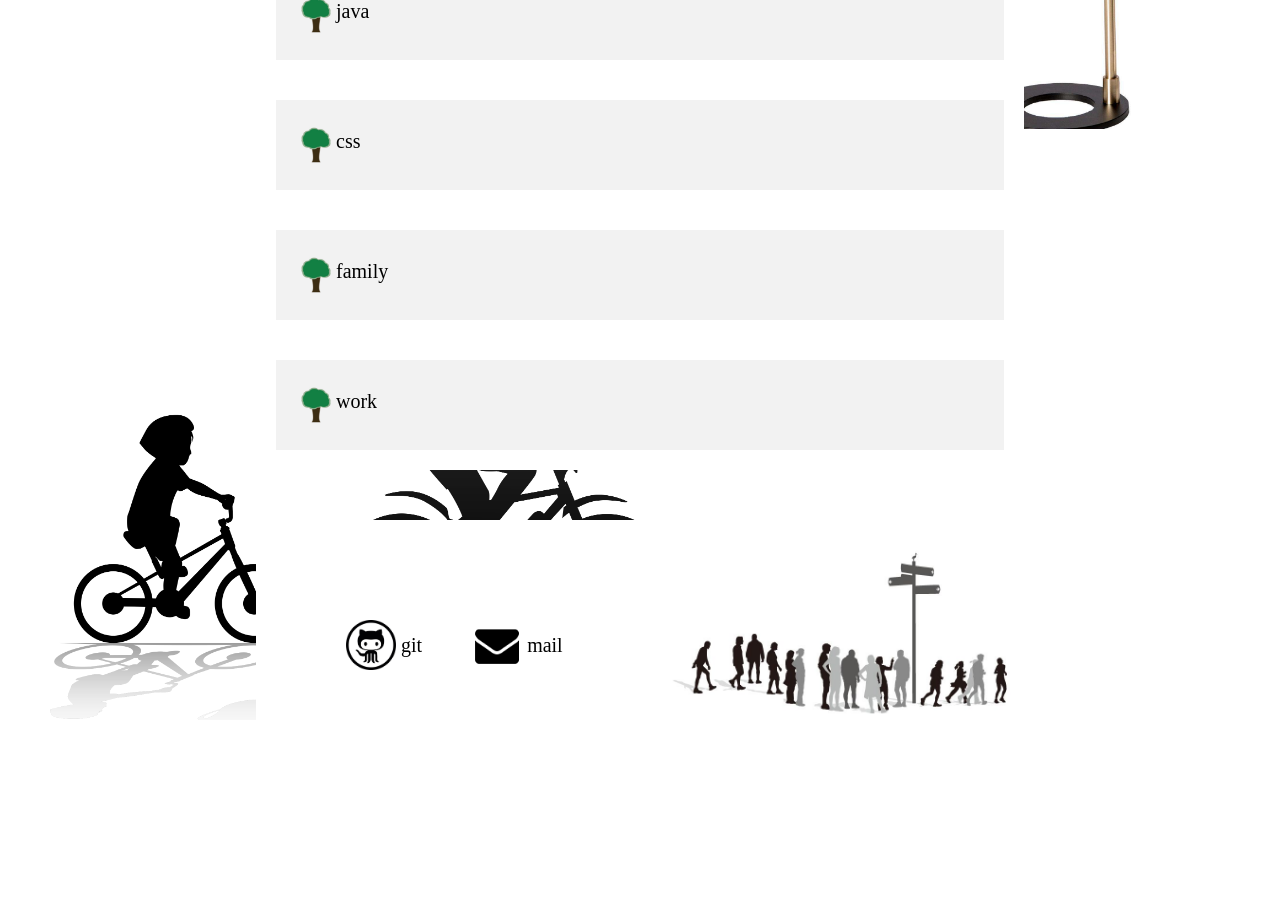
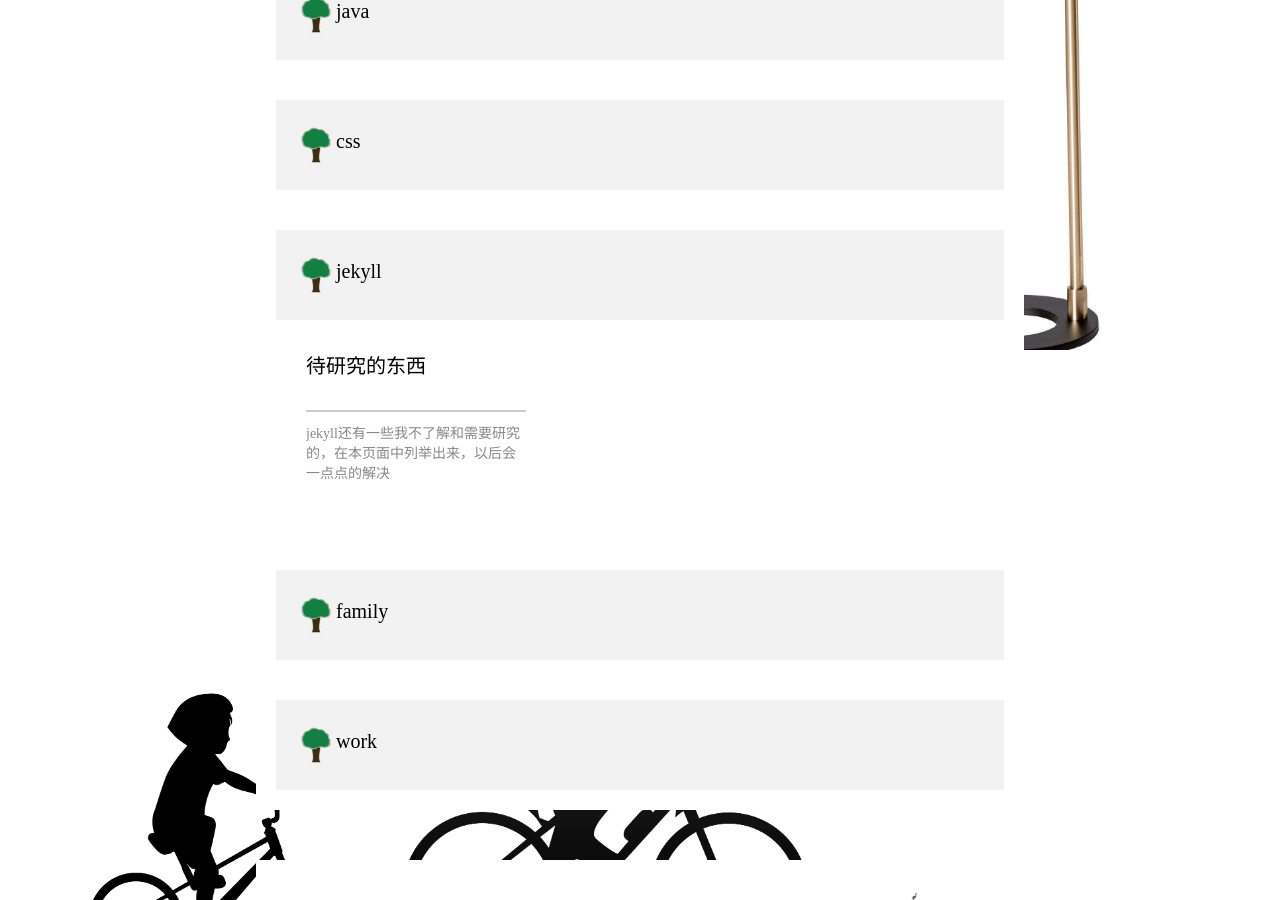
Before and after one commit to ziya05/ziya05.github.io, a Jekyll site: the page built from index.html, in a window 1280 px wide and 900 px high, scrolled down 970 px. Built offline with Jekyll 4.4.1, drawn with Linux system fonts in a browser that asks for light colours; before the commit the page ends 1690 px from its top, so only the background shows below that.

Commit message:
add issue

```diff
--- a/_data/folders.yml
+++ b/_data/folders.yml
@@ -1,4 +1,4 @@
 - name: program
-  list: [base, spark, java, css]
+  list: [base, spark, java, css, jekyll]
 - name: life
   list: [family, work]
--- /dev/null
+++ b/_posts/program/jekyll/2018-05-01-jekyll-todo.html
@@ -0,0 +1,15 @@
+---
+layout: post
+title: 待研究的东西
+description: jekyll还有一些我不了解和需要研究的，在本页面中列举出来，以后会一点点的解决
+categories: [program, jekyll]
+slug: baseTodoList
+---
+
+<h2>还有一些问题待解决的</h2>
+
+<ul class="digit-list">
+	<li>使用if功能不显示评论，目前还有问题</li>
+	<li>在front-matter里用|换行不work呢~</li>
+	<li>...</li>
+</ul>
```
